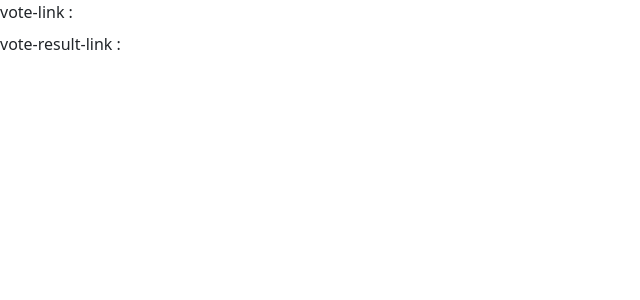
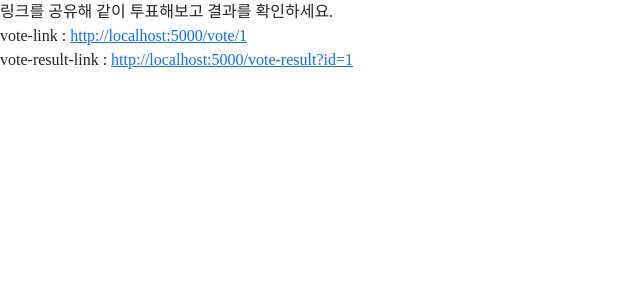
Before and after one commit to the1224/sparton, a Flask app: template templates/shared-vote-links.html in a window 1280 px wide. Shown: the top 300 px of the page, without its empty margins (0-640 px from the left). Run offline with Flask 2, Linux system fonts and the light colour scheme; the template is opened without the code that fills it: most values are stand-ins (such as "Sample title", 1, 10 or a date in 2020).

Commit message:
feat: 링크 공유 페이지에서 vote.html, vote-result.html 로 이동시키는 hyperlink 구현

```diff
--- a/templates/shared-vote-links.html
+++ b/templates/shared-vote-links.html
@@ -67,7 +67,12 @@
     </style>
     <script>
         $(document).ready(function () {
-            let res1 = $('#vote_link').val()
+            vote_link = 'http://localhost:5000/vote/' + String({{ id }})
+            vote_result_link = 'http://localhost:5000/vote-result?id=' + String({{ id }})
+            $('#vote_link').text(vote_link)
+            $('#vote_link').attr('href', vote_link)
+            $('#vote_result_link').text(vote_result_link)
+            $('#vote_result_link').attr('href', vote_result_link)
         });
 {##}
 {#        function set_temp() {#}
@@ -111,8 +116,15 @@
     </script>
 </head>
 <body>
-vote-link : <h1 id="vote_link"></h1>
-vote-result-link : <h1 id="vote_result_link"></h1>
+<div>
+    링크를 공유해 같이 투표해보고 결과를 확인하세요.
+</div>
+<div>
+    vote-link : <a id="vote_link"></a>
+</div>
+<div>
+    vote-result-link : <a id="vote_result_link"></a>
+</div>
 {#<h1>shared-vote-links page</h1>#}
 {#<div class="mypic">#}
 {#    <h1>개발자 소통게시판 회원가입</h1>#}
```
